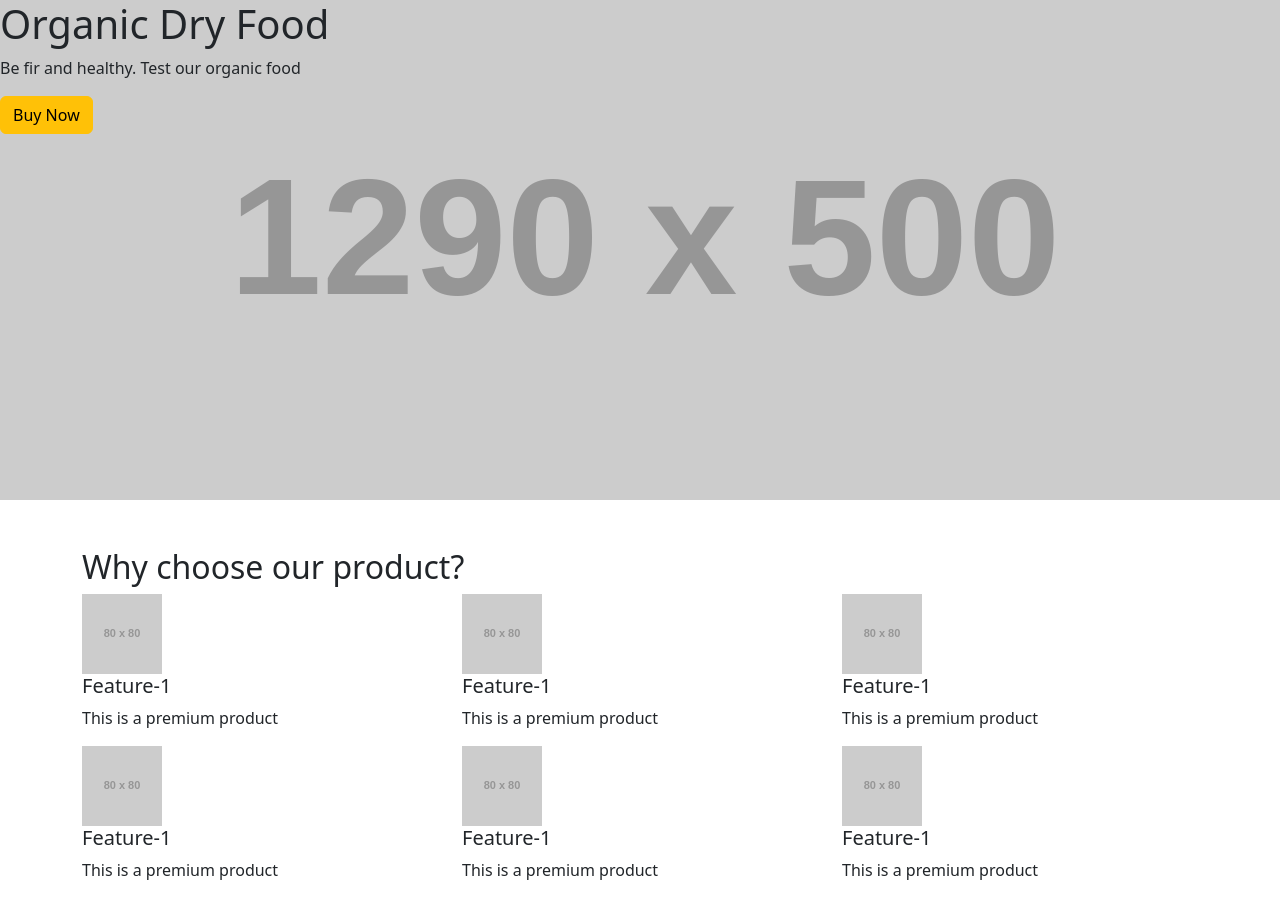
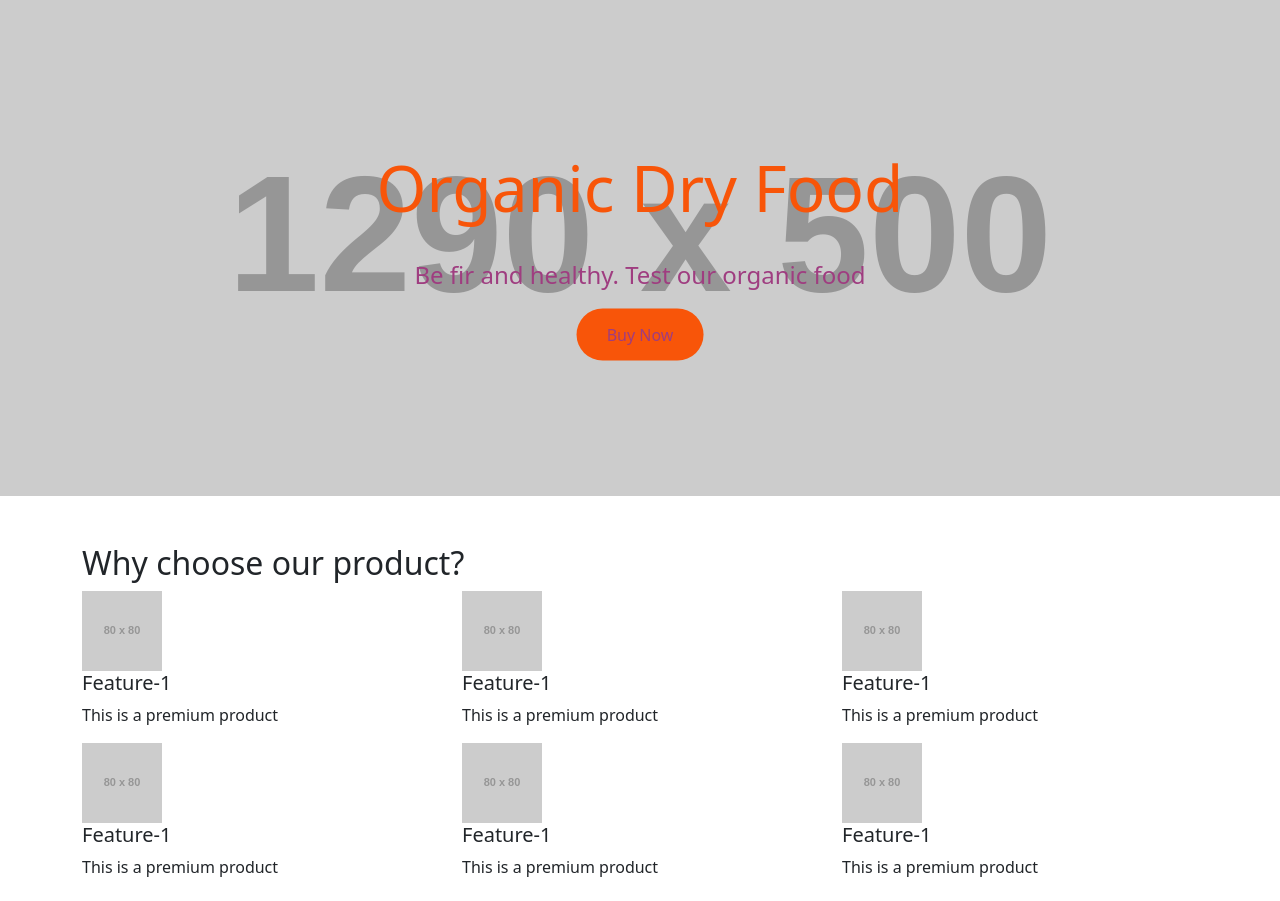
Before and after one commit to Muntasir2762/bootstrap-4, a plain HTML site: page index.html in a window 1280 px wide. Shown: the top 901 px of the page. Drawn offline with nearby package versions, Linux system fonts and the light colour scheme; placeholder pictures from the web are drawn by us.

Commit message:
Header section is done

```diff
--- a/index.html
+++ b/index.html
@@ -10,13 +10,13 @@
 </head>
 <body>
     <!-- Hero Section Start -->
-     <header class="bg-image">
-        <!-- <img src="https://placehold.co/1290x500"> -->
+     <header class="header-section">
+        <img src="https://placehold.co/1290x500" class="img-responsive">
 
-        <div>
+        <div class="hero-content">
             <h1>Organic Dry Food</h1>
             <p>Be fir and healthy. Test our organic food</p>
-            <a href="#" class="btn btn-warning">Buy Now</a>
+            <a href="#" class="btn-custom">Buy Now</a>
         </div>
      </header>
     <!-- Hero Section End -->
--- a/style.css
+++ b/style.css
@@ -1,5 +1,50 @@
-.bg-image{
-    background-image: url('https://placehold.co/1290x500');
-    height: 500px;
-    width: 1290px;
+
+*{
+    margin: 0;
+    padding: 0;
 }
+
+.header-section{
+    position: relative;
+    text-align: center;
+    overflow: hidden;
+}
+
+.hero-content{
+    position: absolute;
+    top: 50%;
+    left: 50%;
+    transform: translate(-50%, -50%);
+}
+
+.img-responsive{
+    object-fit: cover;
+    width: 100%;
+    height: auto;
+}
+
+.hero-content h1{
+    font-size: 4rem;
+    margin-bottom: 30px;
+    color: #F85509;
+}
+
+.hero-content p{
+    font-size: 1.5rem;
+    color: #9f3d80;
+    margin-bottom:30px;
+}
+
+.btn-custom{
+    text-decoration: none;
+    background-color: #F85509;
+    padding: 15px 30px;
+    border-radius: 50px;
+    color: #9f3d80;
+    transition: background-color 0.5s ease;
+}
+
+.btn-custom:hover{
+    background-color: green;
+    color: white;
+}
```
